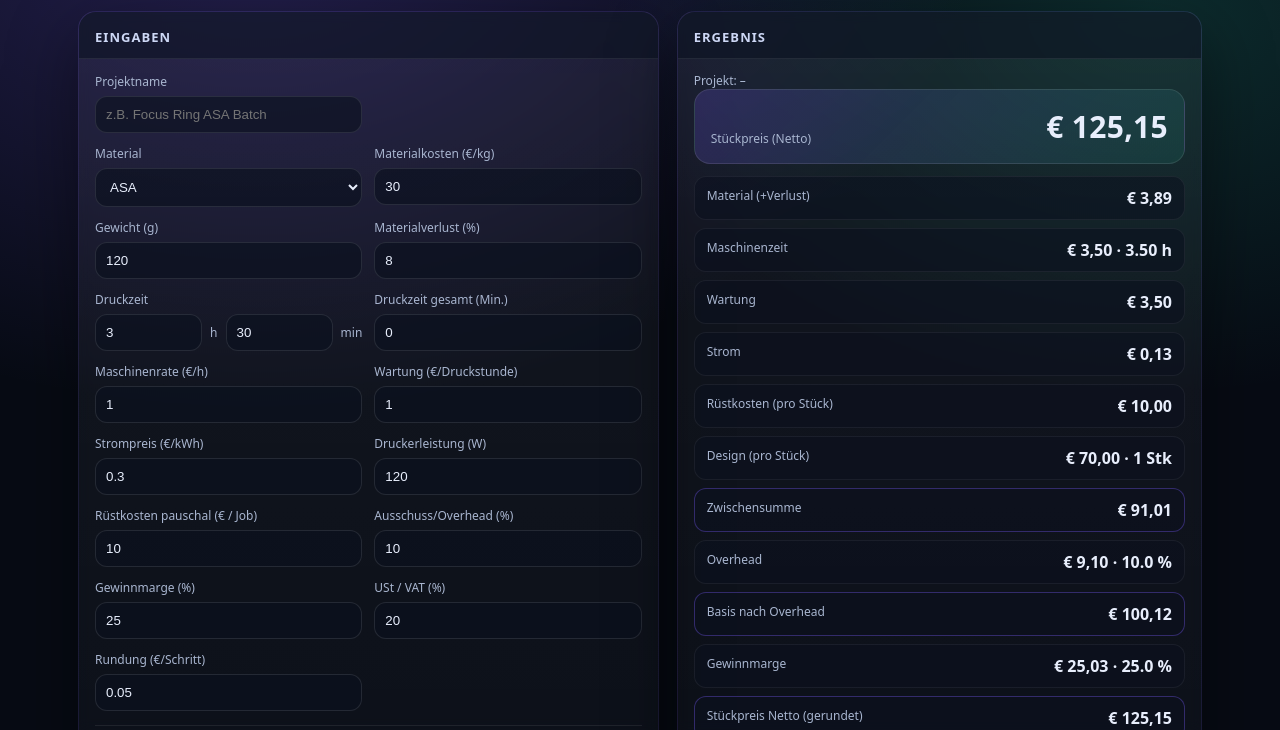
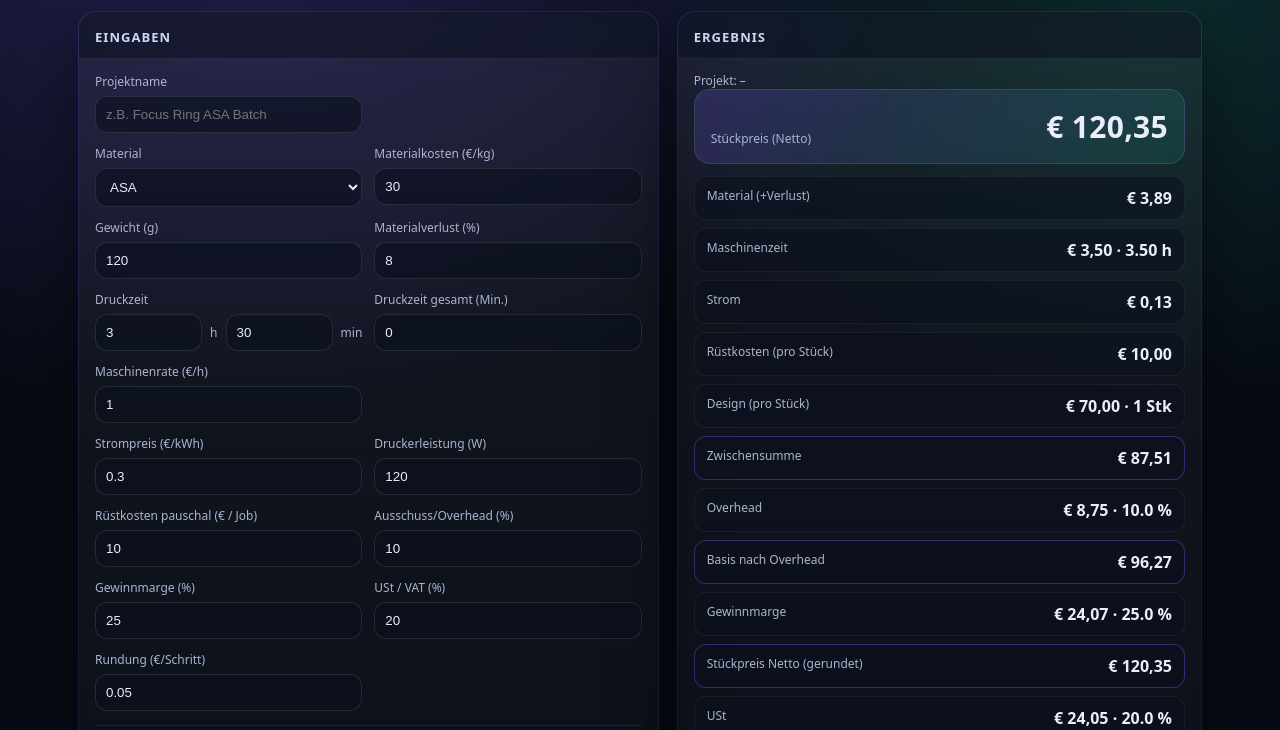
Before and after one commit to curlyhead-dev/3d-print-preiskalkulator, a plain HTML site: page index.html in a window 1280 px wide. Shown: the part 70-800 px from the top of the page. Drawn offline with Linux system fonts and the light colour scheme.

Commit message:
Remove maintenance input and cost from calculator

```diff
--- a/app.v3.js
+++ b/app.v3.js
@@ -29,7 +29,7 @@ const DEFAULTS = {
   printMinutes: 30,
   printTotalMinutes: 0,
   machineEurPerHour: 1.0,
-  maintenanceEurPerPrintHour: 1.0,
+  // maintenance removed
   electricityEurPerKwh: 0.30,
   printerPowerW: 120,
   setupCostEur: 10.0,
@@ -62,7 +62,7 @@ const fields = {
   printMinutes: $("printMinutes"),
   printTotalMinutes: $("printTotalMinutes"),
   machineEurPerHour: $("machineEurPerHour"),
-  maintenanceEurPerPrintHour: $("maintenanceEurPerPrintHour"),
+  // maintenance removed
   electricityEurPerKwh: $("electricityEurPerKwh"),
   printerPowerW: $("printerPowerW"),
   setupCostEur: $("setupCostEur"),
@@ -124,7 +124,7 @@ function readState() {
     printMinutes: toNumber(fields.printMinutes.value, 0),
     printTotalMinutes: toNumber(fields.printTotalMinutes.value, 0),
     machineEurPerHour: toNumber(fields.machineEurPerHour.value, 0),
-    maintenanceEurPerPrintHour: toNumber(fields.maintenanceEurPerPrintHour.value, 0),
+    // maintenance removed
     electricityEurPerKwh: toNumber(fields.electricityEurPerKwh.value, 0),
     printerPowerW: toNumber(fields.printerPowerW.value, 0),
     setupCostEur: toNumber(fields.setupCostEur.value, 0),
@@ -185,7 +185,7 @@ function applyState(state) {
   fields.printMinutes.value = state.printMinutes ?? DEFAULTS.printMinutes;
   fields.printTotalMinutes.value = state.printTotalMinutes ?? DEFAULTS.printTotalMinutes;
   fields.machineEurPerHour.value = state.machineEurPerHour ?? DEFAULTS.machineEurPerHour;
-  fields.maintenanceEurPerPrintHour.value = state.maintenanceEurPerPrintHour ?? DEFAULTS.maintenanceEurPerPrintHour;
+  // maintenance removed
   fields.electricityEurPerKwh.value = state.electricityEurPerKwh ?? DEFAULTS.electricityEurPerKwh;
   fields.printerPowerW.value = state.printerPowerW ?? DEFAULTS.printerPowerW;
   fields.setupCostEur.value = state.setupCostEur ?? DEFAULTS.setupCostEur;
@@ -204,7 +204,7 @@ function calc(state) {
   const materialLossFactor = 1 + Math.max(0, state.materialLossPct) / 100;
   const materialCost = weightKg * Math.max(0, state.materialEurPerKg) * materialLossFactor;
   const machineCost = printH * Math.max(0, state.machineEurPerHour);
-  const maintenanceCost = printH * Math.max(0, state.maintenanceEurPerPrintHour);
+  const maintenanceCost = 0;
 
   const powerKw = Math.max(0, state.printerPowerW) / 1000;
   const electricityCost = powerKw * printH * Math.max(0, state.electricityEurPerKwh);
@@ -255,7 +255,7 @@ function render(state) {
   const lines = [
     ["Material (+Verlust)", eur(r.materialCost)],
     ["Maschinenzeit", `${eur(r.machineCost)}  ·  ${r.printH.toFixed(2)} h`],
-    ["Wartung", eur(r.maintenanceCost)],
+    // maintenance removed
     ["Strom", eur(r.electricityCost)],
     ["Rüstkosten (pro Stück)", eur(r.setupCostPerUnit)],
     ["Design (pro Stück)", `${eur(r.designPerUnit)}  ·  ${state.quantity} Stk`],
@@ -284,7 +284,7 @@ function hookInputs() {
     "printMinutes",
     "printTotalMinutes",
     "machineEurPerHour",
-    "maintenanceEurPerPrintHour",
+    // maintenance removed
     "electricityEurPerKwh",
     "printerPowerW",
     "setupCostEur",
@@ -402,7 +402,7 @@ function exportCsv() {
     ["Materialverlust %", state.materialLossPct],
     ["Druckzeit h", r.printH.toFixed(2)],
     ["Maschinenrate €/h", state.machineEurPerHour],
-    ["Wartung €/h", state.maintenanceEurPerPrintHour],
+    // maintenance removed
     ["Strom €/kWh", state.electricityEurPerKwh],
     ["Leistung W", state.printerPowerW],
     ["Rüstkosten €/Job", state.setupCostEur],
@@ -415,7 +415,7 @@ function exportCsv() {
     ["---", "---"],
     ["Materialkosten", r.materialCost.toFixed(2)],
     ["Maschinenzeit", r.machineCost.toFixed(2)],
-    ["Wartung", r.maintenanceCost.toFixed(2)],
+    // maintenance removed
     ["Strom", r.electricityCost.toFixed(2)],
     ["Rüstkosten pro Stück", r.setupCostPerUnit.toFixed(2)],
     ["Design pro Stück", r.designPerUnit.toFixed(2)],
--- a/index.html
+++ b/index.html
@@ -96,11 +96,6 @@
           <label>
             Maschinenrate (€/h)
             <input id="machineEurPerHour" type="number" min="0" step="0.01" inputmode="decimal" />
-          </label>
-
-          <label>
-            Wartung (€/Druckstunde)
-            <input id="maintenanceEurPerPrintHour" type="number" min="0" step="0.01" inputmode="decimal" />
           </label>
         </div>
 
```
